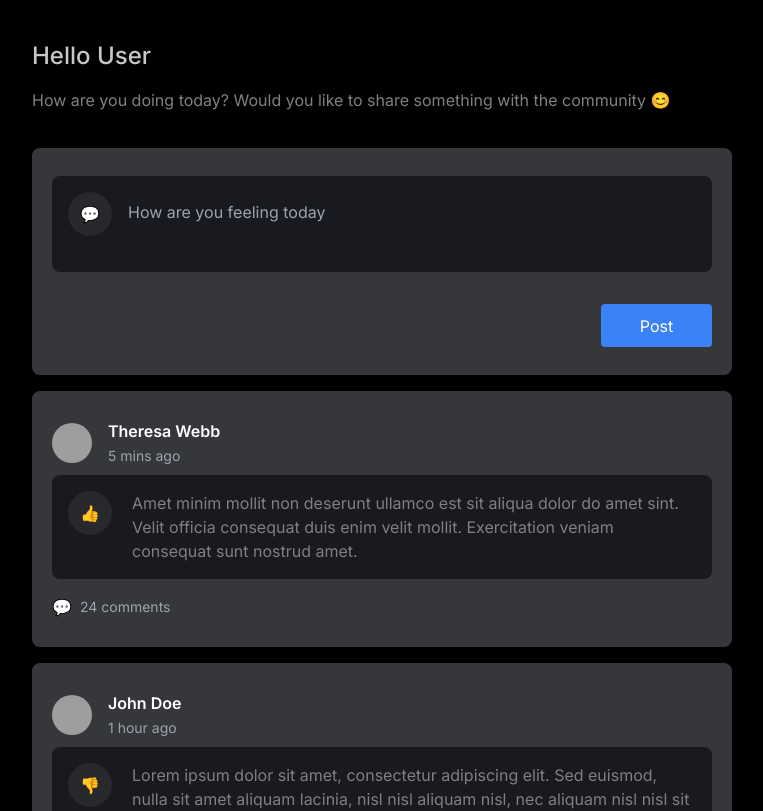
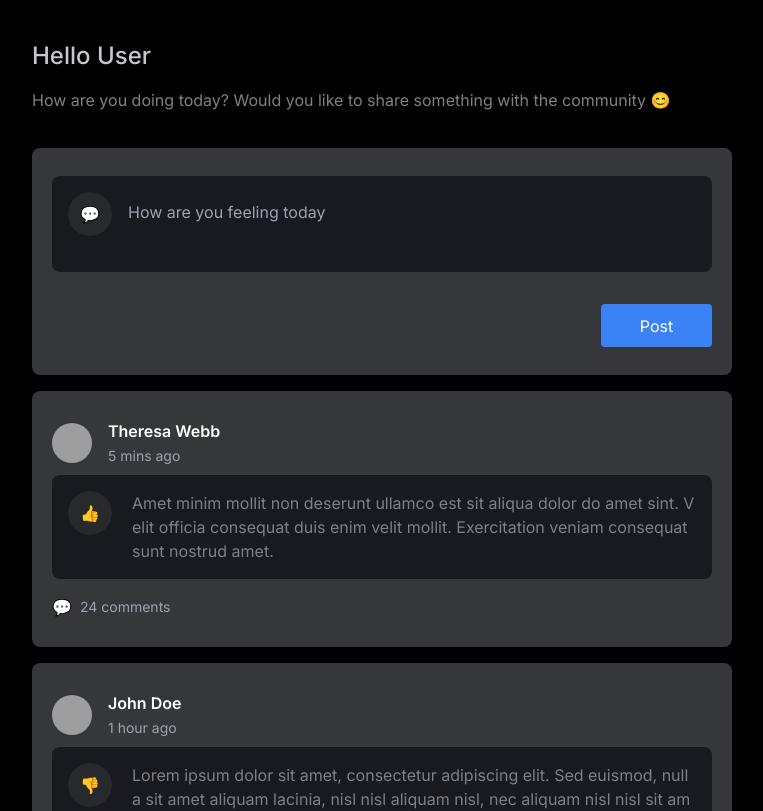
Before and after one commit to siddhant1/Journal, a React (Vite) app: page /posts in a window 1280 px wide. Shown: the top 811 px of the page, without its empty margins (258-1021 px from the left). Built offline with nearby package versions, Linux system fonts and the light colour scheme; grey boxes are pictures that could not be loaded.

Commit message:
fix bug in post.tsx where the word break was not breaking

```diff
--- a/src/components/Post.tsx
+++ b/src/components/Post.tsx
@@ -8,7 +8,6 @@ interface PostProps {
   timestamp?: string;
   commentsCount?: number;
   emoji?: string;
-  createPostRenderer?: React.ReactNode;
 }
 
 const Post: React.FC<PostProps> = ({
@@ -17,7 +16,6 @@ const Post: React.FC<PostProps> = ({
   children,
   commentsCount = 0,
   emoji,
-  createPostRenderer,
 }) => {
   return (
     <div className="py-7 px-5 w-[700px]  rounded-lg shadow-md bg-input-border-primary">
@@ -50,7 +48,7 @@ const Post: React.FC<PostProps> = ({
             <button>{emoji || ""}</button>
           </div>
         )}
-        <div className="w-full">{children}</div>
+        <div className="w-full break-all">{children}</div>
       </div>
       {commentsCount > 0 && (
         <div className="flex items-center">
@@ -60,7 +58,6 @@ const Post: React.FC<PostProps> = ({
           </span>
         </div>
       )}
-      {!!createPostRenderer && createPostRenderer}
     </div>
   );
 };
```
